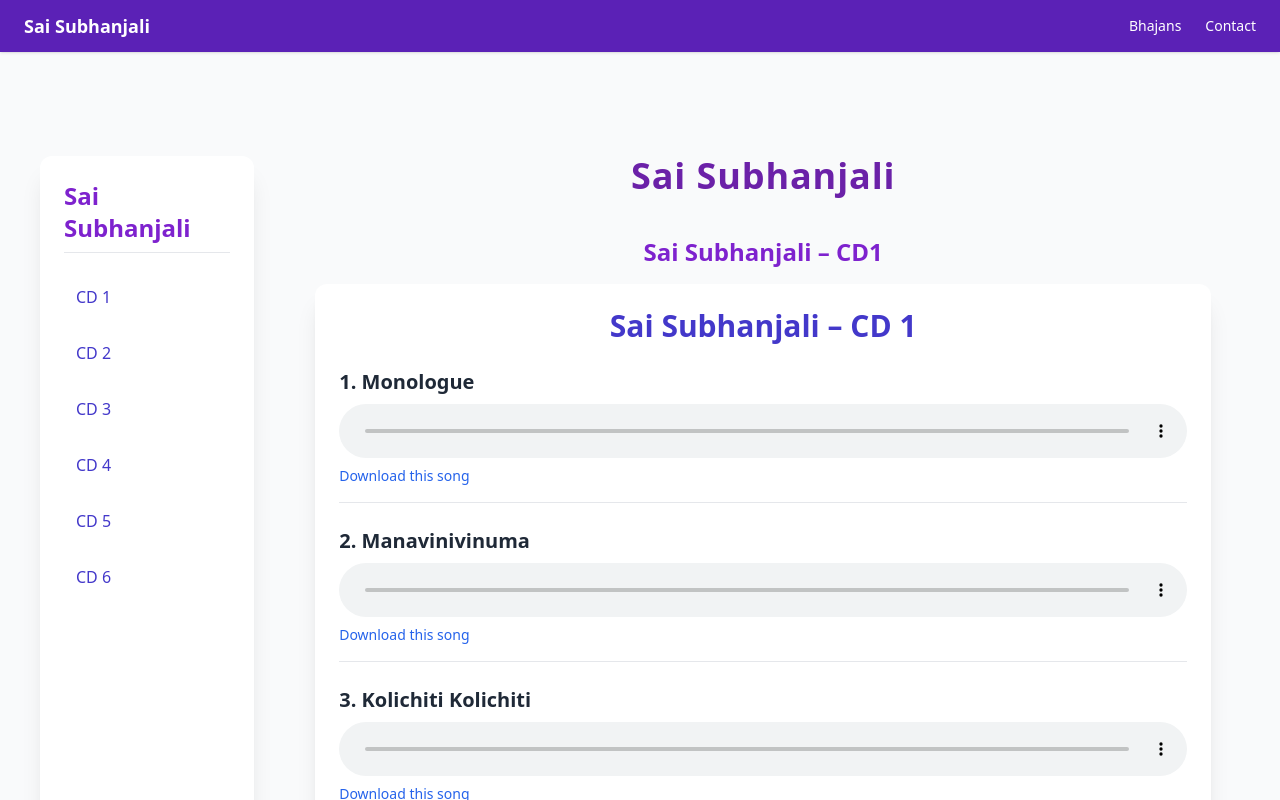
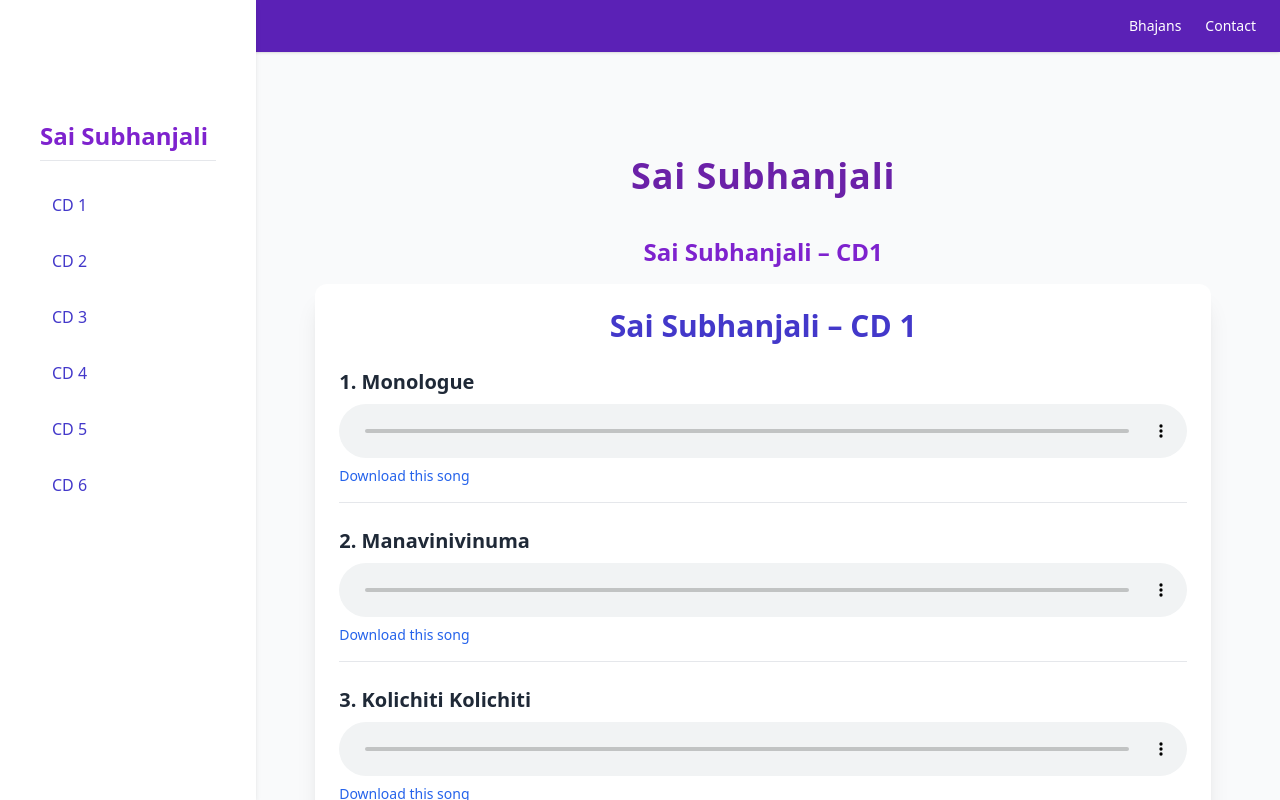
Before and after one commit to shekhar1971/saisubhanjali.com, a Next.js app: page /bhajans in a window 1280 px wide. Shown: the top 800 px of the page. Built offline with nearby package versions, Linux system fonts and the light colour scheme.

Commit message:
Update page.tsx

```diff
--- a/app/bhajans/page.tsx
+++ b/app/bhajans/page.tsx
@@ -9,9 +9,9 @@ import CD6Display from '../../components/CD6Display';
 export default function BhajanPage() {
   return (
     <div className="flex flex-col md:flex-row bg-gray-50 min-h-screen">
-      {/* Left Nav for Desktop */}
-      <nav className="hidden md:flex md:w-1/5 px-4 py-10">
-        <div className="bg-white shadow-xl rounded-xl p-6 w-full sticky top-24">
+      {/* Left Nav for Desktop (Sticky Sidebar) */}
+      <nav className="hidden md:block md:w-1/5 px-4 pt-24 fixed top-0 left-0 h-screen overflow-y-auto bg-white shadow-md z-20">
+        <div className="p-6">
           <h2 className="text-2xl font-bold text-purple-700 mb-6 border-b pb-2">Sai Subhanjali</h2>
           <ul className="space-y-4">
             {Array.from({ length: 6 }, (_, i) => (
@@ -29,23 +29,23 @@ export default function BhajanPage() {
       </nav>
 
       {/* Main Content */}
-      <main className="flex-1 pb-16">
-        {/* Top title */}
-        <div className="text-center pt-10 px-4">
-          <h1 className="text-3xl md:text-4xl font-bold text-purple-800 tracking-wide">Sai Subhanjali</h1>
-        </div>
-
-        {/* Mobile CD Navigation */}
-        <div className="flex flex-wrap justify-center mt-6 gap-3 px-4 md:hidden">
+      <main className="flex-1 md:ml-[20%] pb-16">
+        {/* Sticky Mobile Nav (Top Bar) */}
+        <div className="md:hidden sticky top-0 bg-white z-30 shadow-sm px-4 py-3 border-b flex justify-center gap-3">
           {Array.from({ length: 6 }, (_, i) => (
             <a
               key={i}
               href={`#cd${i + 1}`}
-              className="px-4 py-2 rounded-full text-purple-800 border border-purple-300 hover:bg-purple-100 hover:text-purple-900 font-semibold text-sm transition"
+              className="px-3 py-2 text-sm rounded-full border border-purple-300 text-purple-700 font-medium hover:bg-purple-100 transition"
             >
               CD{i + 1}
             </a>
           ))}
+        </div>
+
+        {/* Title */}
+        <div className="text-center pt-10 px-4">
+          <h1 className="text-3xl md:text-4xl font-bold text-purple-800 tracking-wide">Sai Subhanjali</h1>
         </div>
 
         {/* CD Sections */}
```
